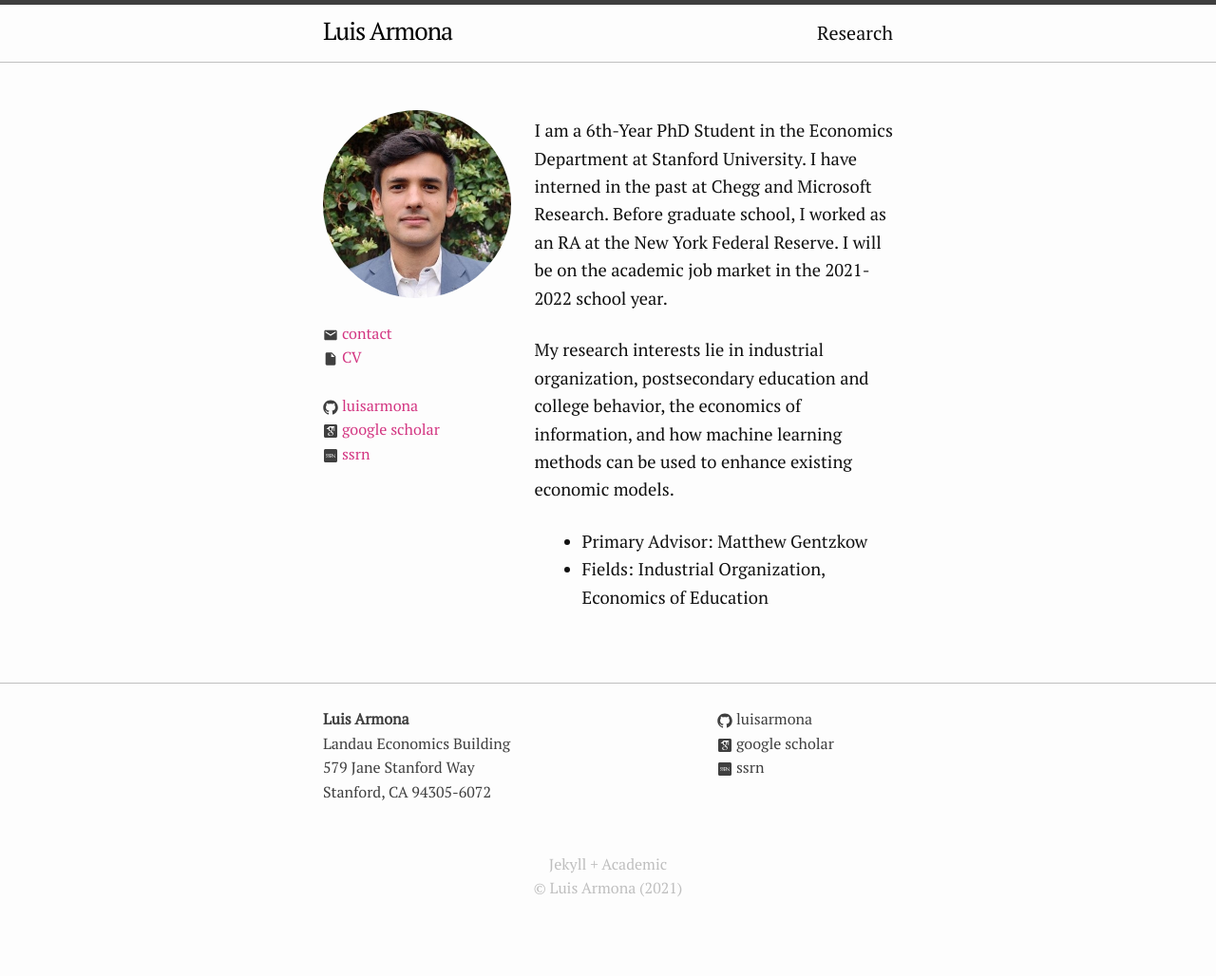
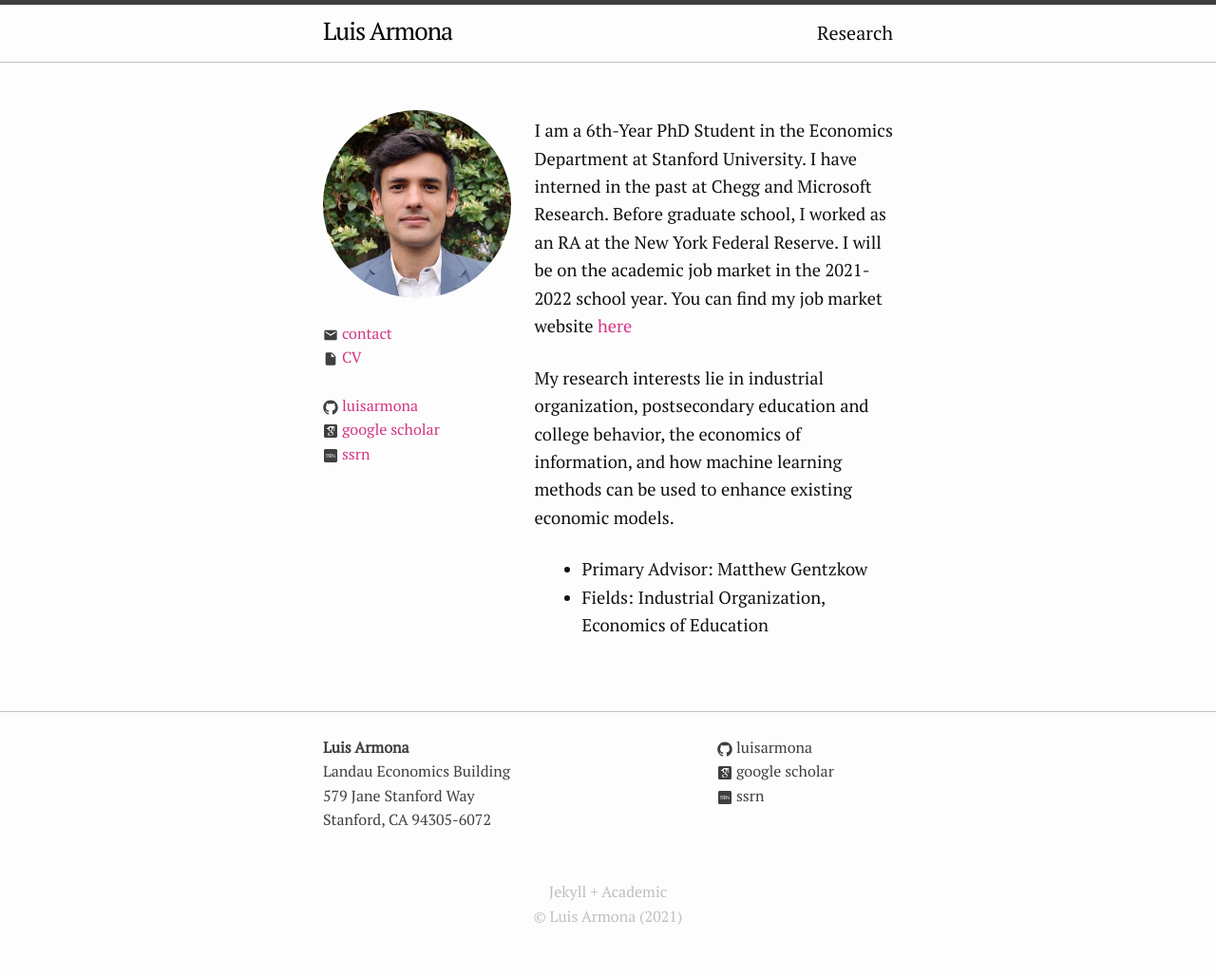
Before and after one commit to luisarmona/luisarmona.github.io, a Jekyll site: the page built from index.markdown, in a window 1280 px wide. Shown: the whole page at 95% size. Built offline with Jekyll 4.4.1, drawn with Linux system fonts in a browser that asks for light colours; before the commit the page ends 999 px from its top, so only the background shows below that.

Commit message:
added link to JMC website

```diff
--- a/index.markdown
+++ b/index.markdown
@@ -6,7 +6,7 @@ layout: about
 #title: Luis Armona
 ---
 
-I am a 6th-Year PhD Student in the Economics Department at Stanford University. I have interned in the past at Chegg and Microsoft Research.  Before graduate school, I worked as an RA at the New York Federal Reserve. I will be on the academic job market in the 2021-2022 school year.
+I am a 6th-Year PhD Student in the Economics Department at Stanford University. I have interned in the past at Chegg and Microsoft Research.  Before graduate school, I worked as an RA at the New York Federal Reserve. I will be on the academic job market in the 2021-2022 school year. You can find my job market website [here](https://web.stanford.edu/~larmona/)
 
 My research interests lie in industrial organization, postsecondary education and college behavior, the economics of information, and how machine learning methods can be used to enhance existing economic models.
 - Primary Advisor: Matthew Gentzkow
```
